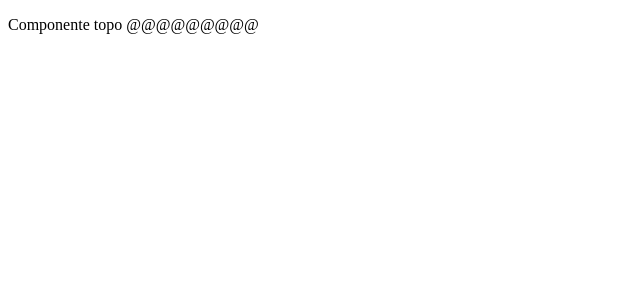
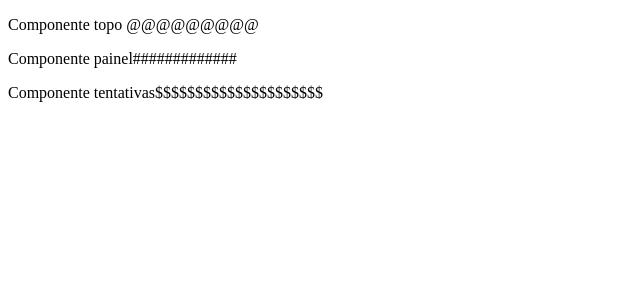
Before and after one commit to gardheamsantos00/app-metricas, an Angular app: page / in a window 1280 px wide. Shown: the top 300 px of the page, without its empty margins (0-640 px from the left). Built offline with nearby package versions, Linux system fonts and the light colour scheme.

Commit message:
criação compenentes painel e tantativas

```diff
--- a/src/app/app.component.html
+++ b/src/app/app.component.html
@@ -1 +1,3 @@
 <app-topo></app-topo>
+<app-painel></app-painel>
+<app-tentativas></app-tentativas>
--- /dev/null
+++ b/src/app/painel/painel.component.html
@@ -0,0 +1,3 @@
+<p>
+  Componente painel#############
+</p>
--- /dev/null
+++ b/src/app/painel/painel.component.ts
@@ -0,0 +1,15 @@
+import { Component, OnInit } from '@angular/core';
+
+@Component({
+  selector: 'app-painel',
+  templateUrl: './painel.component.html',
+  styleUrls: ['./painel.component.css']
+})
+export class PainelComponent implements OnInit {
+
+  constructor() { }
+
+  ngOnInit() {
+  }
+
+}
--- /dev/null
+++ b/src/app/tentativas/tentativas.component.html
@@ -0,0 +1,3 @@
+<p>
+  Componente tentativas$$$$$$$$$$$$$$$$$$$$$
+</p>
--- /dev/null
+++ b/src/app/tentativas/tentativas.component.ts
@@ -0,0 +1,15 @@
+import { Component, OnInit } from '@angular/core';
+
+@Component({
+  selector: 'app-tentativas',
+  templateUrl: './tentativas.component.html',
+  styleUrls: ['./tentativas.component.css']
+})
+export class TentativasComponent implements OnInit {
+
+  constructor() { }
+
+  ngOnInit() {
+  }
+
+}
```
Also changed, not shown: src/app/app.module.ts (+6 -2 lines), src/app/painel/painel.component.css (added), src/app/tentativas/tentativas.component.css (added).
